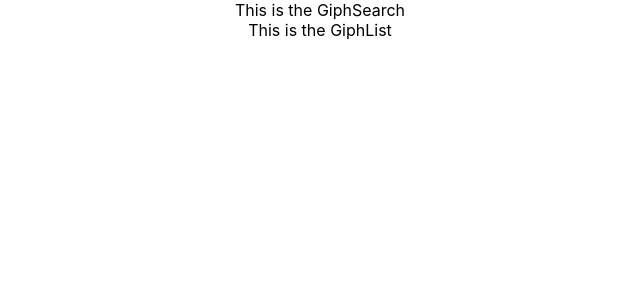
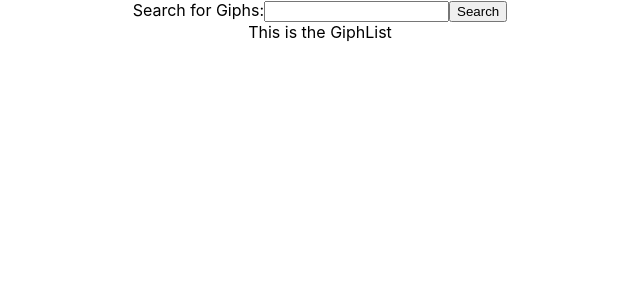
Before and after one commit to MMcClure11/giphy-client, a React (Create React App) app: page / in a window 1280 px wide. Shown: the top 300 px of the page, without its empty margins (320-960 px from the left). Built offline with nearby package versions, Linux system fonts and the light colour scheme.

Commit message:
Add controlled form for query search

```diff
--- a/src/components/GiphSearch.js
+++ b/src/components/GiphSearch.js
@@ -1,9 +1,20 @@
-import React from 'react'
+import React, { useState } from 'react'
 
 const GiphSearch = () => {
+
+  const [query, setQuery] = useState('')
+
+  const onChange = event => {
+    setQuery(event.target.value)
+  }
+console.log(query)
   return (
     <div>
-      This is the GiphSearch
+      <form>
+        <label>Search for Giphs:</label>
+        <input name="query" type="text" onChange={ onChange } value={ query }  />
+        <button type="submit">Search</button>
+      </form>
     </div>
   )
 }
```
Also changed, not shown: 1 other file (tests, documents, lock files or other folders).
